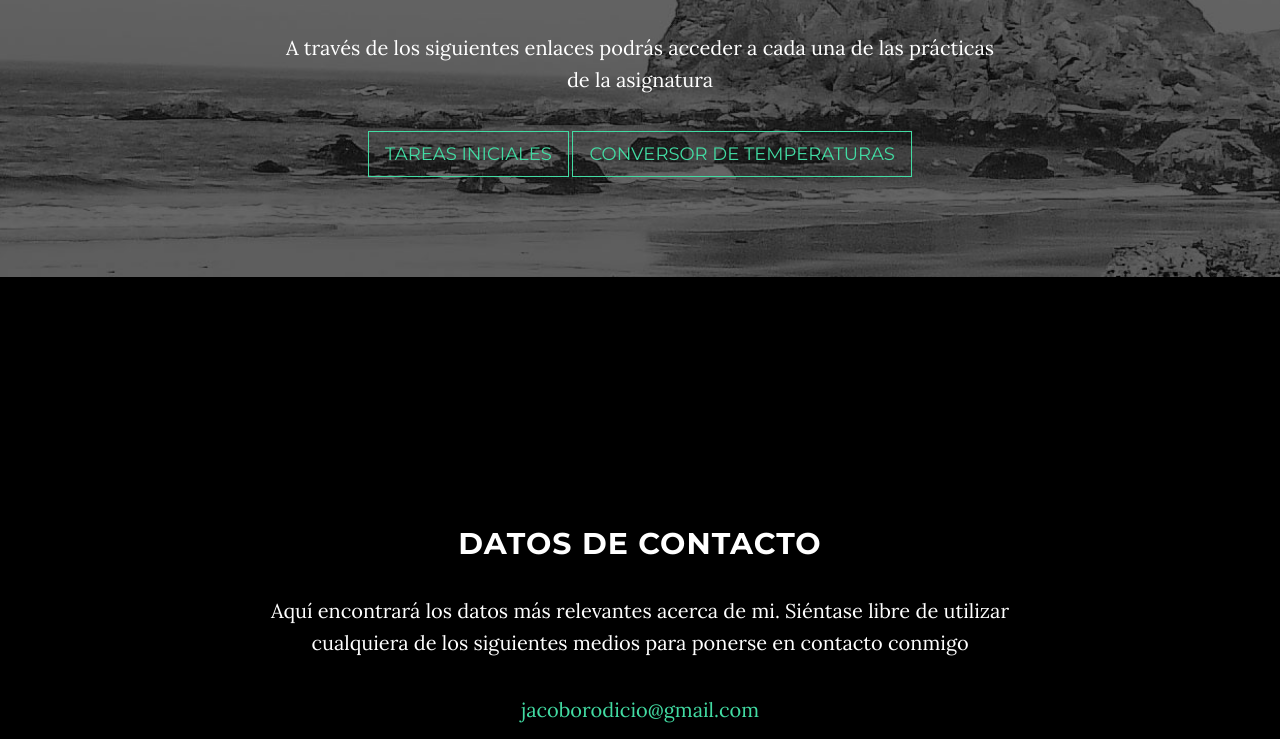
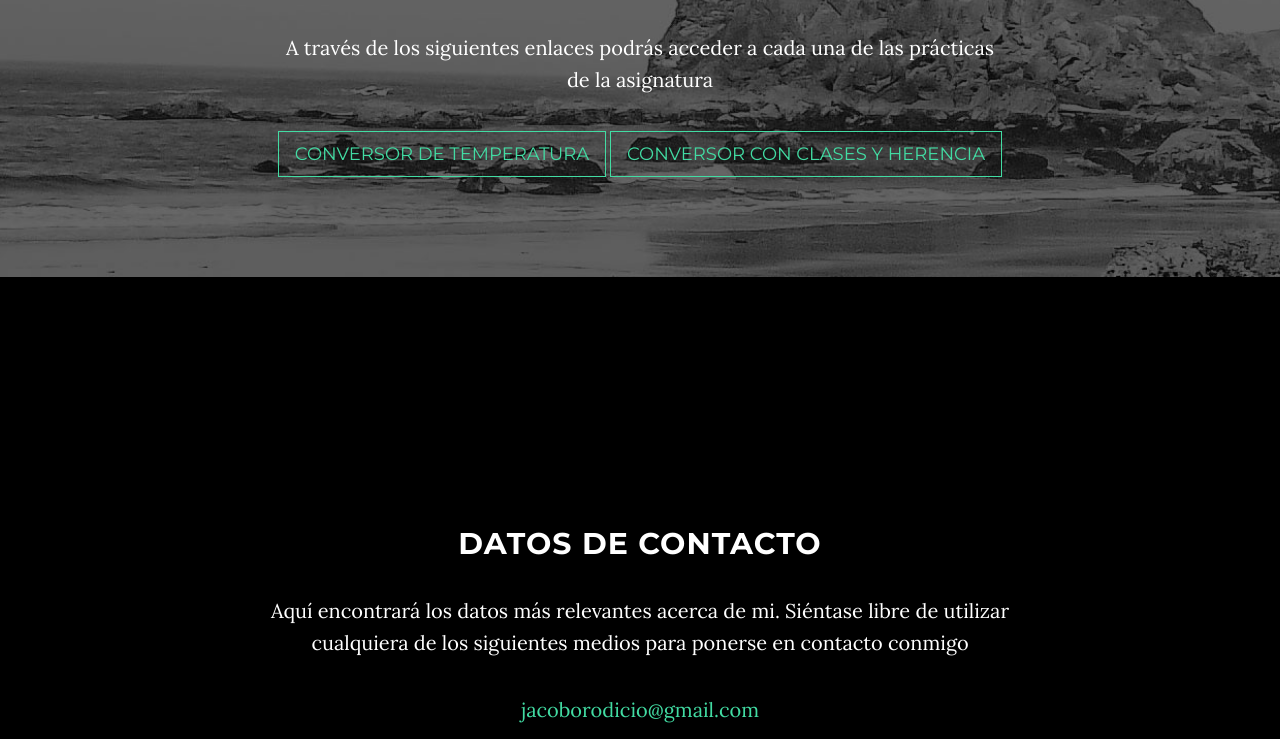
Before and after one commit to alu0100836059/pagina_personal, a plain HTML site: page DSI.html in a window 1280 px wide. Shown: the part 1186-1925 px from the top of the page. Drawn offline with Linux system fonts and the light colour scheme; some packages are replaced by stand-ins of ours.

Commit message:
Incluida tercera practica

```diff
--- a/DSI.html
+++ b/DSI.html
@@ -92,8 +92,8 @@
                 <div class="col-lg-8 col-lg-offset-2">
                     <h2>Prácticas</h2>
                     <p>A través de los siguientes enlaces podrás acceder a cada una de las prácticas de la asignatura</p>
-                    <a href="uya.html" class="btn btn-default btn-lg">Tareas Iniciales</a>
-                    <a href="http://startbootstrap.com/template-overviews/grayscale/" class="btn btn-default btn-lg">Conversor de Temperaturas</a>
+                    <a href="DSI/conversor_temperatura.rar" class="btn btn-default btn-lg">Conversor de Temperatura</a>
+                    <a href="DSI/Orientada_OP.rar" class="btn btn-default btn-lg">Conversor con clases y herencia</a>
 
                 </div>
             </div>
```
Also changed, not shown: 2 other files.
